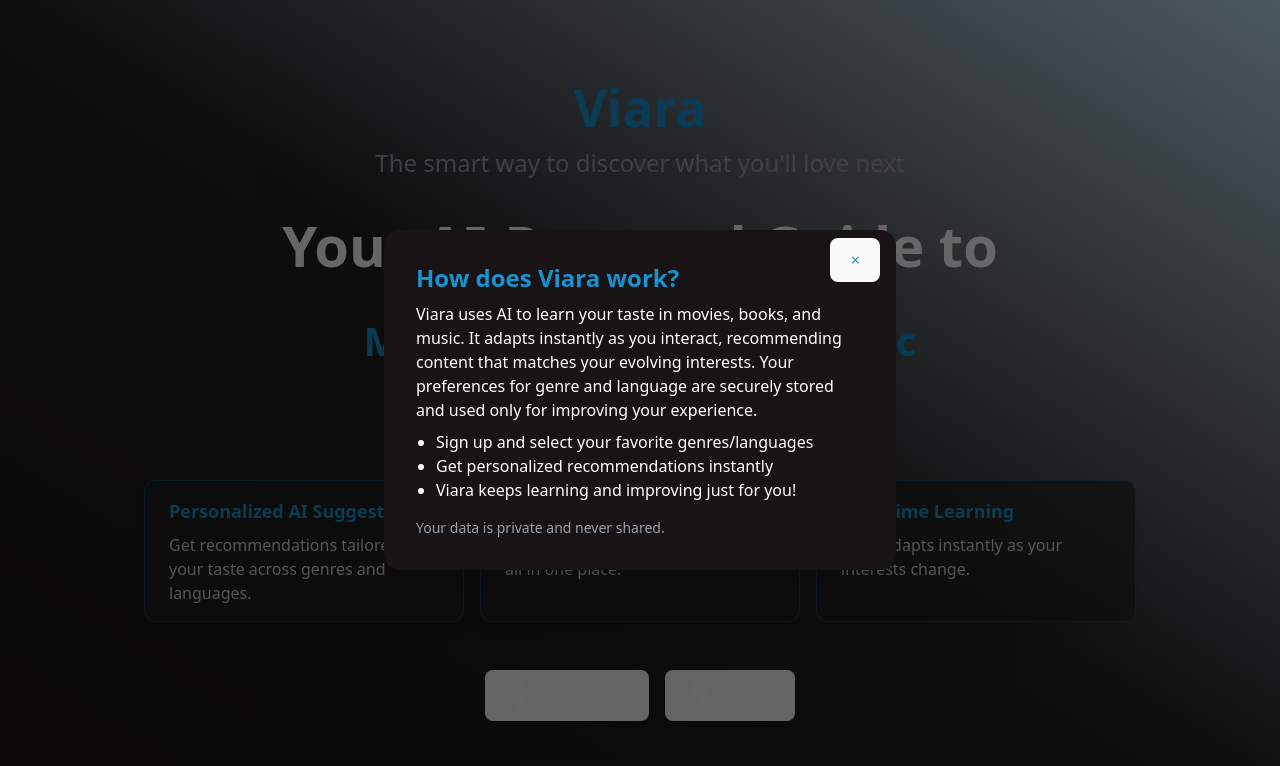
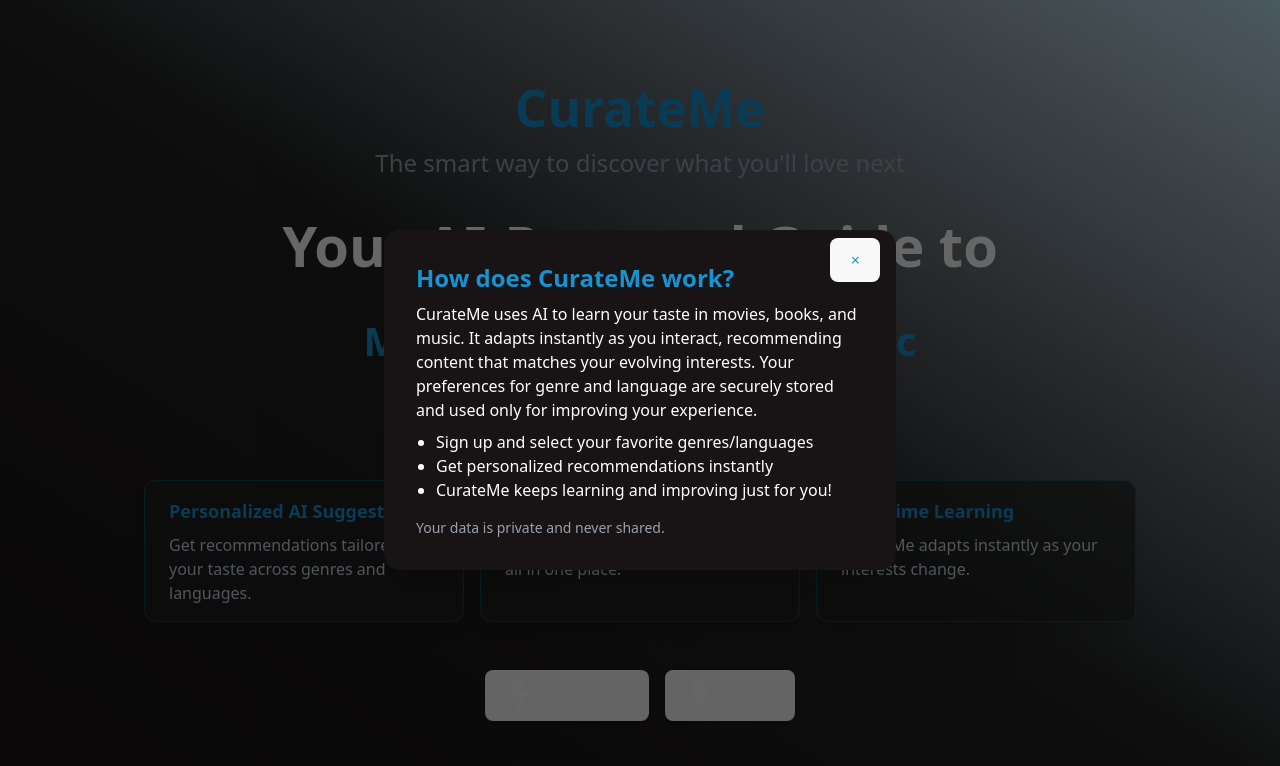
Before and after one commit to preethigvs234/Frontend-viara, a React (Vite) app: page / in a window 1280 px wide. Both pictures are taken after a click on the button "How does CurateMe work?". Shown: the top 766 px of the page. Built offline with nearby package versions, Linux system fonts and the light colour scheme; no server answers.

Commit message:
name changes

```diff
--- a/src/pages/LandingPage.jsx
+++ b/src/pages/LandingPage.jsx
@@ -15,7 +15,7 @@ const features = [
   },
   {
     title: "Real-Time Learning",
-    desc: "Viara adapts instantly as your interests change.",
+    desc: "CurateMe adapts instantly as your interests change.",
   },
 ];
 
@@ -38,7 +38,7 @@ export default function LandingPage() {
         className="text-[6rem] md:text-[8rem] font-extrabold text-[#1793d1] mb-3 text-center leading-none z-10"
         title="Welcome!"
       >
-        Viara
+        CurateMe
       </h1>
       <div className="text-xl md:text-2xl text-gray-400 mb-6 text-center font-medium z-10">
         The smart way to discover what you'll love next
@@ -63,7 +63,7 @@ export default function LandingPage() {
         <MdOutlineAutoAwesome size={28} />
         <span className="text-xl">Powered by Google Gemini</span>
         <button
-          aria-label="How does Viara work?"
+          aria-label="How does CurateMe work?"
           className="ml-4 hover:text-[#1793d1] focus:text-[#1793d1] transition"
           onClick={() => setShowInfo(true)}
         >
@@ -116,14 +116,14 @@ export default function LandingPage() {
             >
               ×
             </button>
-            <h3 className="text-2xl font-bold mb-2 text-[#1793d1]">How does Viara work?</h3>
+            <h3 className="text-2xl font-bold mb-2 text-[#1793d1]">How does CurateMe work?</h3>
             <p className="mb-2">
-              Viara uses AI to learn your taste in movies, books, and music. It adapts instantly as you interact, recommending content that matches your evolving interests. Your preferences for genre and language are securely stored and used only for improving your experience.
+              CurateMe uses AI to learn your taste in movies, books, and music. It adapts instantly as you interact, recommending content that matches your evolving interests. Your preferences for genre and language are securely stored and used only for improving your experience.
             </p>
             <ul className="mb-2 list-disc pl-5">
               <li>Sign up and select your favorite genres/languages</li>
               <li>Get personalized recommendations instantly</li>
-              <li>Viara keeps learning and improving just for you!</li>
+              <li>CurateMe keeps learning and improving just for you!</li>
             </ul>
             <div className="text-sm text-gray-400 mt-4">
               Your data is private and never shared.
--- a/src/pages/LoginPage.jsx
+++ b/src/pages/LoginPage.jsx
@@ -70,7 +70,7 @@ export default function LoginPage() {
   return (
     <div className="min-h-screen w-full flex items-center justify-center bg-[#181314]">
       <div className="bg-[#232323] w-full max-w-md rounded-xl shadow-lg px-8 py-10 flex flex-col">
-        <h2 className="text-3xl font-bold text-[#1793d1] mb-2 text-center">Login to Viara</h2>
+        <h2 className="text-3xl font-bold text-[#1793d1] mb-2 text-center">Login to CurateMe</h2>
         <p className="text-center text-gray-300 mb-6">
           Enter your credentials to continue
         </p>
--- a/src/pages/SignUp.jsx
+++ b/src/pages/SignUp.jsx
@@ -116,7 +116,7 @@ export default function SignUp() {
   return (
     <div className="min-h-screen w-full flex items-center justify-center bg-gradient-to-tr from-[#181314] via-[#222] to-[#1793d1]/30 transition-all duration-500 relative overflow-hidden">
       <div className="bg-[#181314]/80 w-full max-w-md rounded-xl shadow-2xl px-8 py-10 flex flex-col backdrop-blur-md border border-[#1793d1]/30 mt-4">
-        <h2 className="text-4xl font-extrabold text-[#1793d1] mb-4 text-center">Join Viara</h2>
+        <h2 className="text-4xl font-extrabold text-[#1793d1] mb-4 text-center">Join CurateMe</h2>
         <p className="text-center text-gray-300 mb-6 text-lg">
           {step === "form"
             ? "Create your account and discover amazing recommendations"
--- a/src/pages/UserDashboard.jsx
+++ b/src/pages/UserDashboard.jsx
@@ -343,7 +343,7 @@ export default function UserDashboard() {
       {/* Navbar */}
       <nav className="bg-[#232323] px-4 md:px-6 py-4 flex items-center justify-between shadow-lg">
         <div className="text-2xl font-bold text-[#1793d1]">
-          Viara
+          CurateMe
         </div>
         <div className="relative">
           <button
```
